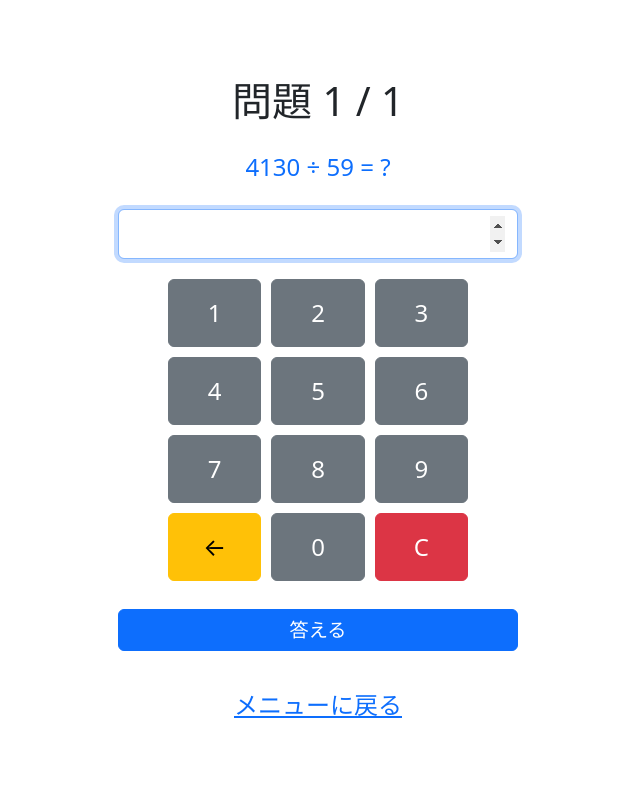
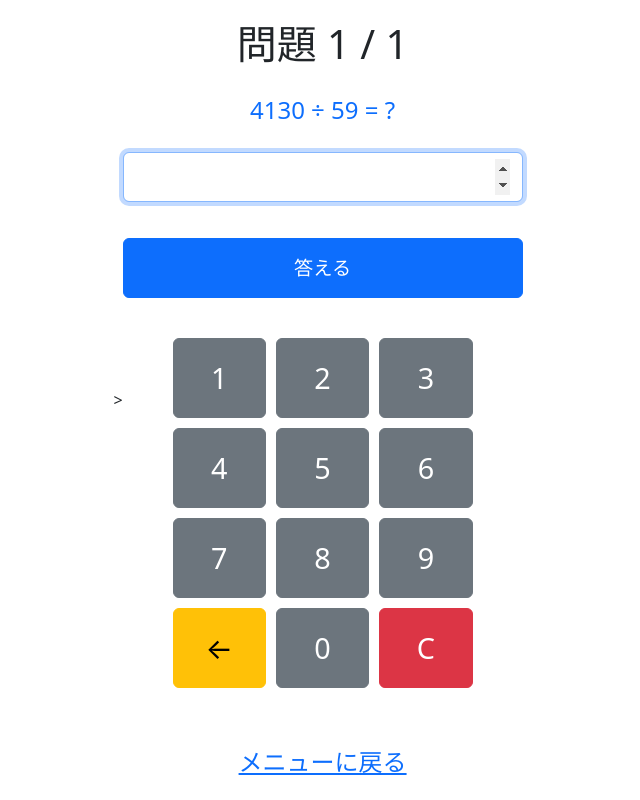
Before and after one commit to jakepeter/calc_app, a Flask app: page /quiz in a window 1280 px wide. Shown: the whole page, without its empty margins (322-962 px from the left). Run offline with Flask 3, Linux system fonts and the light colour scheme; the visitor is signed in with stand-in values (Sample User, id 1).

Commit message:
Move submit button above keypad

```diff
--- a/templates/quiz.html
+++ b/templates/quiz.html
@@ -2,7 +2,8 @@
 <html lang="ja">
 <head>
   <meta charset="UTF-8" />
-  <meta name="viewport" content="width=device-width, initial-scale=1">
+  <meta name="viewport" content="width=device-width, initial-scale=1, maximum-scale=1, user-scalable=no">
+  >
   <title>問題 {{ current }} / {{ total }}</title>
   <link href="https://cdn.jsdelivr.net/npm/bootstrap@5.3.0/dist/css/bootstrap.min.css" rel="stylesheet">
   <style>
@@ -14,8 +15,14 @@
       margin: 20px auto;
     }
     .keypad button {
-      font-size: 1.5rem;
+      font-size: 1.8rem;
       padding: 15px;
+      height: 80px;  /* 高さを統一 */
+    }
+    .submit-button {
+      font-size: 1.2rem;
+      margin: 20px 0; /* 上下の余白を広げる */
+      height: 60px;    /* 高さも設定（任意） */
     }
   </style>
 </head>
@@ -23,9 +30,9 @@
   <div class="text-center fs-4" style="width: 100%; max-width: 400px;">
     {% if result %}
       {% if '不正解' in result %}
-        <div class="alert alert-warning">{{ result }}</div>  <!-- 不正解は黄色 -->
+        <div class="alert alert-warning">{{ result }}</div>
       {% else %}
-        <div class="alert alert-info">{{ result }}</div>     <!-- 正解は青色 -->
+        <div class="alert alert-info">{{ result }}</div>
       {% endif %}
     {% endif %}
 
@@ -35,6 +42,11 @@
     <form id="answerForm" action="{{ url_for('check_answer') }}" method="post">
       <input type="hidden" name="correct_answer" value="{{ correct_answer }}">
       <input type="number" name="user_answer" id="userAnswer" autofocus required class="form-control mb-3 text-center" style="font-size: 1.5rem;">
+
+      <!-- 答えるボタンを上に配置 -->
+      <button type="submit" class="btn btn-primary w-100 submit-button">答える</button>
+
+      <!-- テンキー -->
       <div class="keypad">
         {% for i in range(1, 10) %}
           <button type="button" class="btn btn-secondary" onclick="appendNumber('{{ i }}')">{{ i }}</button>
@@ -43,7 +55,6 @@
         <button type="button" class="btn btn-secondary" onclick="appendNumber('0')">0</button>
         <button type="button" class="btn btn-danger" onclick="clearInput()">C</button>
       </div>
-      <button type="submit" class="btn btn-primary w-100 mt-2" style="font-size: 1.2rem;">答える</button>
     </form>
 
     <br>
@@ -65,7 +76,6 @@
       input.value = '';
     }
 
-    // エンターキーで送信も有効にする（キーボードでもOK）
     input.addEventListener('keypress', function(event) {
       if (event.key === 'Enter') {
         event.preventDefault();
```
Also changed, not shown: templates/final_result.html (+7 -6 lines).
